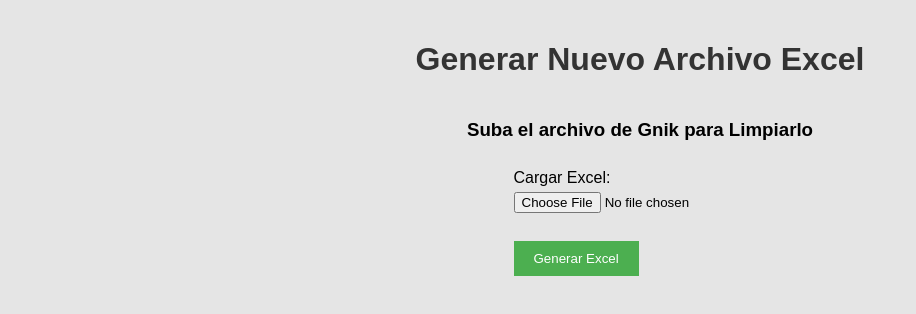
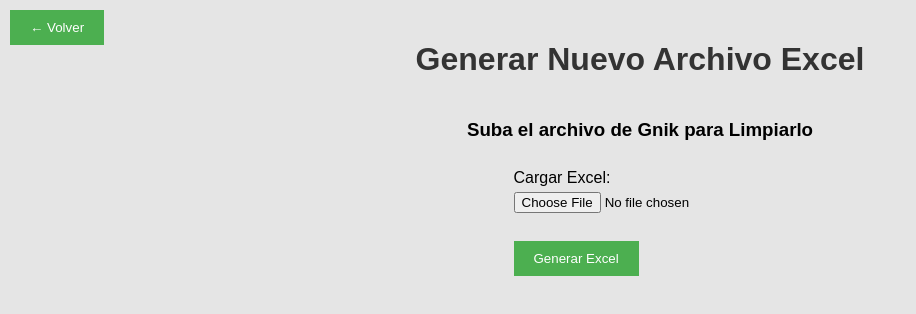
Before and after one commit to JulianMirandaR/ModificadorExcel, a website: page AcomodarTabla/AcomodarTabla.html in a window 1280 px wide. Shown: the whole page, without its empty margins (0-916 px from the left). Drawn offline with Linux system fonts and the light colour scheme.

Commit message:
BotonAtras

```diff
--- a/AcomodarTabla/AcomodarTabla.html
+++ b/AcomodarTabla/AcomodarTabla.html
@@ -7,6 +7,7 @@
     <link rel="stylesheet" href="stiles.css">
 </head>
 <body>
+    <button onclick="window.location.href='/index.html'" style="position: absolute; top: 10px; left: 10px;">← Volver</button>
     <h1>Generar Nuevo Archivo Excel</h1>
     <div>
         <h3>Suba el archivo de Gnik para Limpiarlo</h3>
```
Also changed, not shown: ActPreciosYStockMarga/ActPreciosYStockMarga.html (+1 -0 lines), ActualizarPrecios/ActPrecios.html (+1 -0 lines), ArmarExcelCompleto/ExcelCompleto.html (+1 -0 lines), ComparacionStockAsset/CompStock.html (+1 -0 lines).
